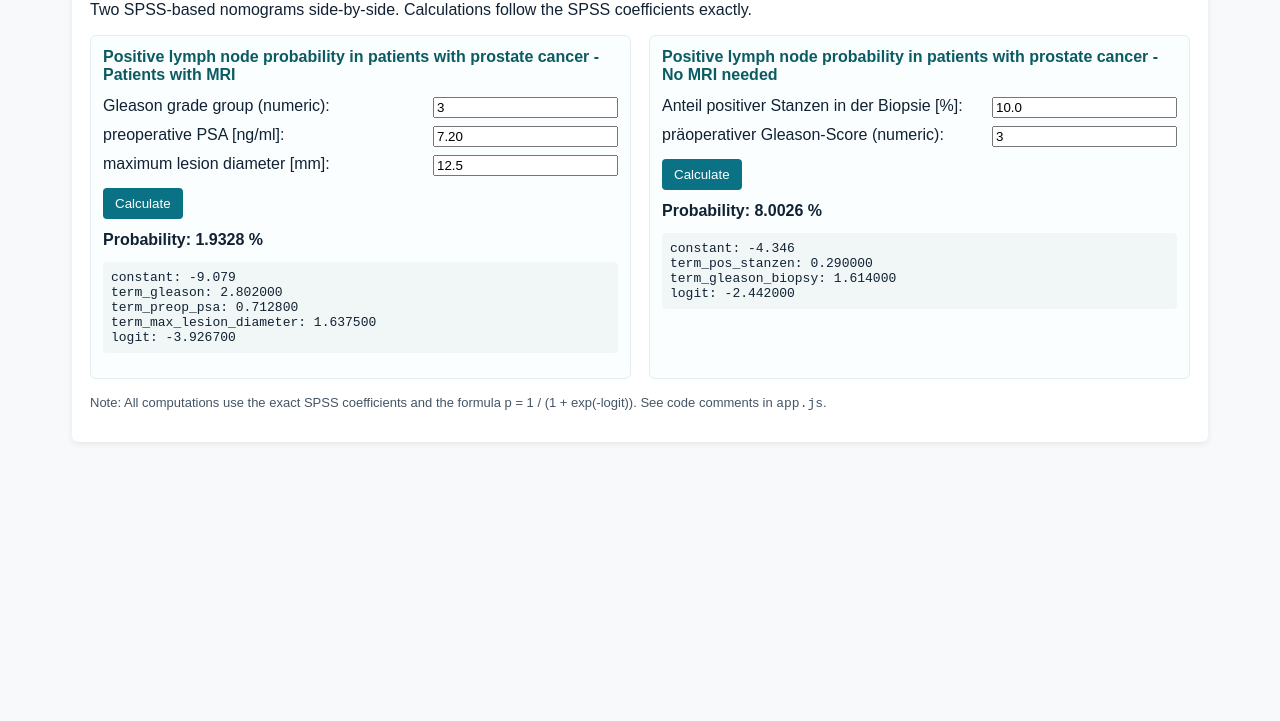
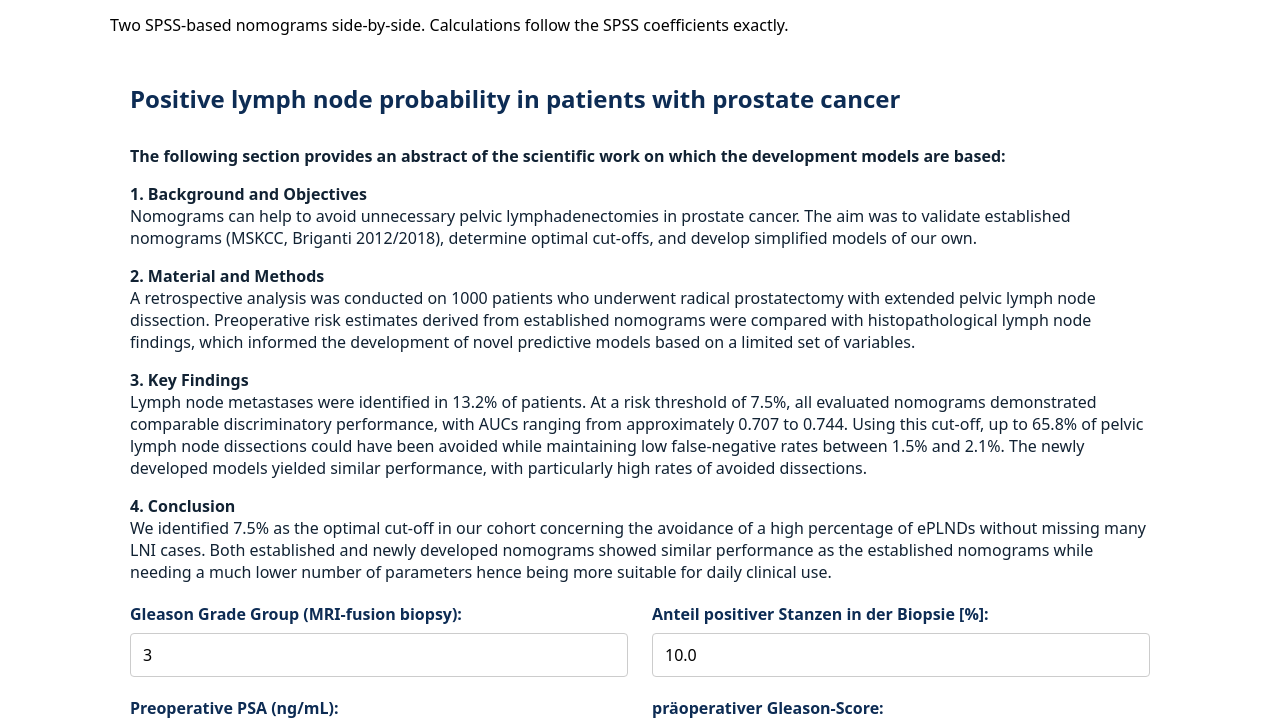
Before and after one commit to xb9bs6j4tg-spec/homnomogramm, a plain HTML site: page index.html in a window 1280 px wide. Shown: the part 79-800 px from the top of the page. Drawn offline with Linux system fonts and the light colour scheme.

Commit message:
Restore original design, add second nomogram, abstract, calculation page; keep exact SPSS computations

```diff
--- a/app.js
+++ b/app.js
@@ -1,9 +1,6 @@
 // app.js
-// THIS FILE: Implements exact SPSS-identical logistic computations for two nomograms.
-// Critical note (per user instruction):
-// "Dieses binär-logistische Modell verwendet ausschließlich die Regressionskoeffizienten
-// (B) aus der SPSS-Tabelle 'Variablen in der Gleichung'. Die Wahrscheinlichkeitsberechnung
-// ist numerisch identisch zu IBM SPSS Statistics."
+// This file implements the exact SPSS logistic computation for two nomograms.
+// It intentionally keeps the linear predictor explicit and uses p = 1/(1+exp(-logit)).
 
 function logisticProbability(constant, terms) {
   // logit = constant + Σ(B_i × X_i)
@@ -11,87 +8,58 @@ function logisticProbability(constant, terms) {
   for (const t of terms) {
     logit += t.b * t.x;
   }
-  // p = 1 / (1 + exp(-logit))
   const p = 1.0 / (1.0 + Math.exp(-logit));
   return { logit: logit, p: p };
 }
 
-// --- Nomogramm 1 coefficients (from SPSS image, final step):
-// Konstante = -9.079
-// B(Gleason grade group) = 0.934
-// B(preoperative PSA [ng/ml]) = 0.099
-// B(maximum lesion diameter [mm]) = 0.131
-const NOMO1 = {
-  constant: -9.079,
-  bGleason: 0.934,
-  bPsa: 0.099,
-  bDiam: 0.131
-};
+// Nomogram 1 coefficients (SPSS final step)
+const NOMO1 = { constant: -9.079, bGleason: 0.934, bPsa: 0.099, bDiam: 0.131 };
 
-// --- Nomogramm 2 coefficients (from SPSS image, final step):
-// Konstante = -4.346
-// B(Anteil positiver Stanzen [%]) = 0.029
-// B(Gleason-Score bei Biopsie) = 0.538
-const NOMO2 = {
-  constant: -4.346,
-  bPosStanzen: 0.029,
-  bGleasonBiopsy: 0.538
-};
+// Nomogram 2 coefficients (SPSS final step)
+const NOMO2 = { constant: -4.346, bPosStanzen: 0.029, bGleasonBiopsy: 0.538 };
 
 window.addEventListener('DOMContentLoaded', () => {
-  // Nomogram 1
-  const g1 = document.getElementById('g1');
+  // Elements for nomogram 1
+  const gleason1 = document.getElementById('gleason1');
   const psa1 = document.getElementById('psa1');
   const diam1 = document.getElementById('diam1');
-  const calc1 = document.getElementById('calc1');
-  const result1 = document.getElementById('result1');
-  const break1 = document.getElementById('break1');
+  const progressBar1 = document.getElementById('progressBar1');
+  const probText1 = document.getElementById('probText1');
 
-  calc1.addEventListener('click', () => {
-    const gleason = parseFloat(g1.value) || 0.0;
-    const psa = parseFloat(psa1.value) || 0.0;
-    const diam = parseFloat(diam1.value) || 0.0;
+  function updateNomo1() {
+    const g = parseFloat(gleason1.value) || 0.0;
+    const p = parseFloat(psa1.value) || 0.0;
+    const d = parseFloat(diam1.value) || 0.0;
+    const terms = [ { b: NOMO1.bGleason, x: g }, { b: NOMO1.bPsa, x: p }, { b: NOMO1.bDiam, x: d } ];
+    const res = logisticProbability(NOMO1.constant, terms);
+    const pct = res.p * 100.0;
+    progressBar1.style.width = Math.max(0, Math.min(100, pct)) + '%';
+    probText1.textContent = pct.toFixed(2) + ' %';
+    // Do NOT display the internal breakdown values as per user instruction.
+  }
 
-    const terms = [
-      { b: NOMO1.bGleason, x: gleason },
-      { b: NOMO1.bPsa, x: psa },
-      { b: NOMO1.bDiam, x: diam }
-    ];
+  gleason1.addEventListener('input', updateNomo1);
+  psa1.addEventListener('input', updateNomo1);
+  diam1.addEventListener('input', updateNomo1);
+  updateNomo1();
 
-    const res = logisticProbability(NOMO1.constant, terms);
-    result1.textContent = `Probability: ${(res.p * 100).toFixed(4)} %`;
-    break1.textContent = `constant: ${NOMO1.constant}\n` +
-      `term_gleason: ${ (NOMO1.bGleason * gleason).toFixed(6) }\n` +
-      `term_preop_psa: ${ (NOMO1.bPsa * psa).toFixed(6) }\n` +
-      `term_max_lesion_diameter: ${ (NOMO1.bDiam * diam).toFixed(6) }\n` +
-      `logit: ${ res.logit.toFixed(6) }`;
-  });
-
-  // Nomogram 2
+  // Elements for nomogram 2
   const pos2 = document.getElementById('pos2');
   const g2 = document.getElementById('g2');
-  const calc2 = document.getElementById('calc2');
-  const result2 = document.getElementById('result2');
-  const break2 = document.getElementById('break2');
+  const progressBar2 = document.getElementById('progressBar2');
+  const probText2 = document.getElementById('probText2');
 
-  calc2.addEventListener('click', () => {
+  function updateNomo2() {
     const pos = parseFloat(pos2.value) || 0.0;
-    const gleasonBi = parseFloat(g2.value) || 0.0;
+    const g = parseFloat(g2.value) || 0.0;
+    const terms = [ { b: NOMO2.bPosStanzen, x: pos }, { b: NOMO2.bGleasonBiopsy, x: g } ];
+    const res = logisticProbability(NOMO2.constant, terms);
+    const pct = res.p * 100.0;
+    progressBar2.style.width = Math.max(0, Math.min(100, pct)) + '%';
+    probText2.textContent = pct.toFixed(2) + ' %';
+  }
 
-    const terms = [
-      { b: NOMO2.bPosStanzen, x: pos },
-      { b: NOMO2.bGleasonBiopsy, x: gleasonBi }
-    ];
-
-    const res = logisticProbability(NOMO2.constant, terms);
-    result2.textContent = `Probability: ${(res.p * 100).toFixed(4)} %`;
-    break2.textContent = `constant: ${NOMO2.constant}\n` +
-      `term_pos_stanzen: ${ (NOMO2.bPosStanzen * pos).toFixed(6) }\n` +
-      `term_gleason_biopsy: ${ (NOMO2.bGleasonBiopsy * gleasonBi).toFixed(6) }\n` +
-      `logit: ${ res.logit.toFixed(6) }`;
-  });
-
-  // Optional: compute initial values
-  calc1.click();
-  calc2.click();
+  pos2.addEventListener('input', updateNomo2);
+  g2.addEventListener('input', updateNomo2);
+  updateNomo2();
 });
--- a/index.html
+++ b/index.html
@@ -13,39 +13,83 @@
       <p>Two SPSS-based nomograms side-by-side. Calculations follow the SPSS coefficients exactly.</p>
     </header>
 
-    <main class="two-columns">
-      <section class="nomogram" id="nomogram-1">
-        <h2>Positive lymph node probability in patients with prostate cancer - Patients with MRI</h2>
-        <div class="form-group">
-          <label>Gleason grade group (numeric): <input id="g1" type="number" step="1" value="3"></label>
-        </div>
-        <div class="form-group">
-          <label>preoperative PSA [ng/ml]: <input id="psa1" type="number" step="0.01" value="7.20"></label>
-        </div>
-        <div class="form-group">
-          <label>maximum lesion diameter [mm]: <input id="diam1" type="number" step="0.1" value="12.5"></label>
-        </div>
-        <div class="actions">
-          <button id="calc1">Calculate</button>
-        </div>
-        <div class="result" id="result1">Result: —</div>
-        <pre class="breakdown" id="break1"></pre>
+    <main class="container">
+      <h1>Positive lymph node probability in patients with prostate cancer</h1>
+
+      <section class="abstract">
+        <p><strong>The following section provides an abstract of the scientific work on which the development models are based:</strong></p>
+
+        <p><strong>1. Background and Objectives</strong><br>
+        Nomograms can help to avoid unnecessary pelvic lymphadenectomies in prostate cancer. The aim was to validate established nomograms (MSKCC, Briganti 2012/2018), determine optimal cut-offs, and develop simplified models of our own.</p>
+
+        <p><strong>2. Material and Methods</strong><br>
+        A retrospective analysis was conducted on 1000 patients who underwent radical prostatectomy with extended pelvic lymph node dissection. Preoperative risk estimates derived from established nomograms were compared with histopathological lymph node findings, which informed the development of novel predictive models based on a limited set of variables.</p>
+
+        <p><strong>3. Key Findings</strong><br>
+        Lymph node metastases were identified in 13.2% of patients. At a risk threshold of 7.5%, all evaluated nomograms demonstrated comparable discriminatory performance, with AUCs ranging from approximately 0.707 to 0.744. Using this cut-off, up to 65.8% of pelvic lymph node dissections could have been avoided while maintaining low false-negative rates between 1.5% and 2.1%. The newly developed models yielded similar performance, with particularly high rates of avoided dissections.</p>
+
+        <p><strong>4. Conclusion</strong><br>
+        We identified 7.5% as the optimal cut-off in our cohort concerning the avoidance of a high percentage of ePLNDs without missing many LNI cases. Both established and newly developed nomograms showed similar performance as the established nomograms while needing a much lower number of parameters hence being more suitable for daily clinical use.</p>
       </section>
 
-      <section class="nomogram" id="nomogram-2">
-        <h2>Positive lymph node probability in patients with prostate cancer - No MRI needed</h2>
-        <div class="form-group">
-          <label>Anteil positiver Stanzen in der Biopsie [%]: <input id="pos2" type="number" step="0.1" value="10.0"></label>
+      <section class="two-columns">
+        <div class="column">
+          <form id="nomogram-form-1" autocomplete="off" onsubmit="return false;">
+            <div class="field">
+              <label for="gleason1">Gleason Grade Group (MRI-fusion biopsy):</label>
+              <input id="gleason1" type="number" min="1" max="5" step="1" value="3">
+            </div>
+
+            <div class="field">
+              <label for="psa1">Preoperative PSA (ng/mL):</label>
+              <input id="psa1" type="number" min="0" max="1000" step="0.01" value="4.25">
+            </div>
+
+            <div class="field">
+              <label for="diam1">Maximum lesion diameter in mm:</label>
+              <input id="diam1" type="number" min="0" step="0.1" value="10.0">
+            </div>
+
+            <section class="results-section">
+              <h2>Positive lymph node probability - Patients with MRI</h2>
+              <div class="bar-container">
+                <div class="progress-bar-wrapper">
+                  <div class="progress-bar" id="progressBar1" style="width: 0%;"></div>
+                </div>
+                <div class="probability-text" id="probText1">— %</div>
+              </div>
+            </section>
+          </form>
         </div>
-        <div class="form-group">
-          <label>präoperativer Gleason-Score (numeric): <input id="g2" type="number" step="1" value="3"></label>
+
+        <div class="column">
+          <form id="nomogram-form-2" autocomplete="off" onsubmit="return false;">
+            <div class="field">
+              <label for="pos2">Anteil positiver Stanzen in der Biopsie [%]:</label>
+              <input id="pos2" type="number" min="0" max="100" step="0.1" value="10.0">
+            </div>
+            <div class="field">
+              <label for="g2">präoperativer Gleason-Score:</label>
+              <input id="g2" type="number" min="1" max="5" step="1" value="3">
+            </div>
+
+            <section class="results-section">
+              <h2>Positive lymph node probability - No MRI needed</h2>
+              <div class="bar-container">
+                <div class="progress-bar-wrapper">
+                  <div class="progress-bar" id="progressBar2" style="width: 0%;"></div>
+                </div>
+                <div class="probability-text" id="probText2">— %</div>
+              </div>
+            </section>
+          </form>
         </div>
-        <div class="actions">
-          <button id="calc2">Calculate</button>
-        </div>
-        <div class="result" id="result2">Result: —</div>
-        <pre class="breakdown" id="break2"></pre>
       </section>
+
+      <footer class="footer">
+        <p><a href="privacy.html">Datenschutzerklärung</a> • <a href="calculation.html">Calculation explanation</a></p>
+        <p>Impressum: celinemeiers@gmx.net</p>
+      </footer>
     </main>
 
     <footer>
--- a/styles.css
+++ b/styles.css
@@ -1,14 +1,22 @@
-body{font-family:Arial,Helvetica,sans-serif;margin:0;background:#f7f9fb;color:#123}
-.container{max-width:1100px;margin:20px auto;padding:18px;background:#fff;border-radius:6px;box-shadow:0 2px 6px rgba(0,0,0,0.08)}
-header h1{margin:0;font-size:22px}
-.two-columns{display:flex;gap:18px}
-.nomogram{flex:1;padding:12px;border:1px solid #e3eef2;border-radius:6px;background:#fbfeff}
-.nomogram h2{font-size:16px;margin-top:0;color:#0b5b63}
-.form-group{margin:8px 0}
-.form-group label{display:flex;justify-content:space-between;gap:12px}
-.actions{margin-top:12px}
-button{background:#0b7285;color:white;border:none;padding:8px 12px;border-radius:4px;cursor:pointer}
-.result{margin-top:12px;font-weight:700}
-.breakdown{background:#f1f6f7;padding:8px;border-radius:4px}
-footer{margin-top:16px;font-size:13px;color:#456}
-@media(max-width:840px){.two-columns{flex-direction:column}}
+:root{--darkblue:#0D2C54;--white:#fff;--green:#4CAF50}
+*{box-sizing:border-box;font-family:system-ui,-apple-system,Segoe UI,Roboto,'Helvetica Neue',Arial}
+html,body{margin:0;padding:0;height:100%;width:100%;background:var(--white);overflow-x:hidden}
+body{overflow-y:auto}
+.container{min-height:100vh;background:var(--white);padding:30px 20px;max-width:1100px;margin:0 auto}
+h1{color:var(--darkblue);font-size:24px;font-weight:bold;margin:0 0 30px;text-align:left}
+h2{color:var(--darkblue);font-size:18px;font-weight:bold;margin:0 0 15px}
+.field{display:flex;flex-direction:column;margin-bottom:20px}
+.field label{color:var(--darkblue);font-weight:600;margin-bottom:8px;font-size:16px}
+.field input{padding:10px 12px;border:1px solid #ccc;border-radius:4px;font-size:16px;width:100%}
+.results-section{margin:40px 0}
+.bar-container{display:flex;flex-direction:column;gap:10px}
+.progress-bar-wrapper{width:100%;height:20px;background:#f0f0f0;border-radius:4px;overflow:hidden}
+.progress-bar{height:100%;background:var(--green);transition:width 0.3s ease}
+.probability-text{font-size:16px;font-weight:600;color:var(--darkblue)}
+.footer{margin-top:50px;text-align:center;font-size:14px;color:var(--darkblue);padding-bottom:30px}
+.footer a{color:var(--darkblue);text-decoration:underline;cursor:pointer}
+.two-columns{display:flex;gap:24px}
+.column{flex:1}
+.abstract{margin-bottom:20px;color:#123}
+@media (max-width:840px){.two-columns{flex-direction:column}}
+@media (max-width:640px){.container{padding:20px 15px}h1{font-size:20px}}
```
Also changed, not shown: calculation.html (added, +27 -0 lines).
